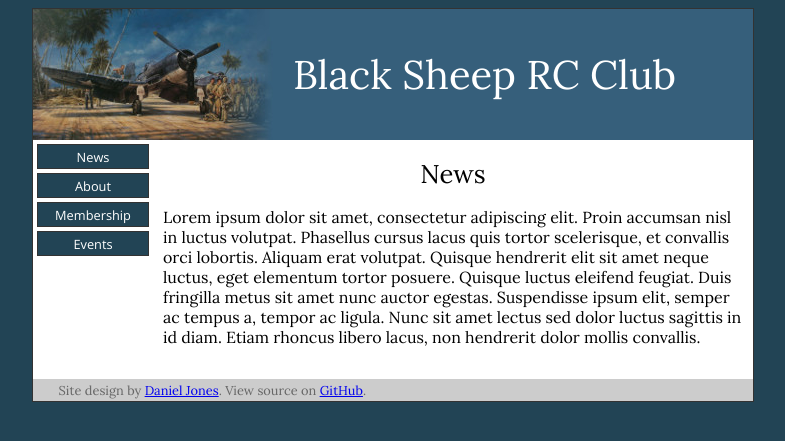
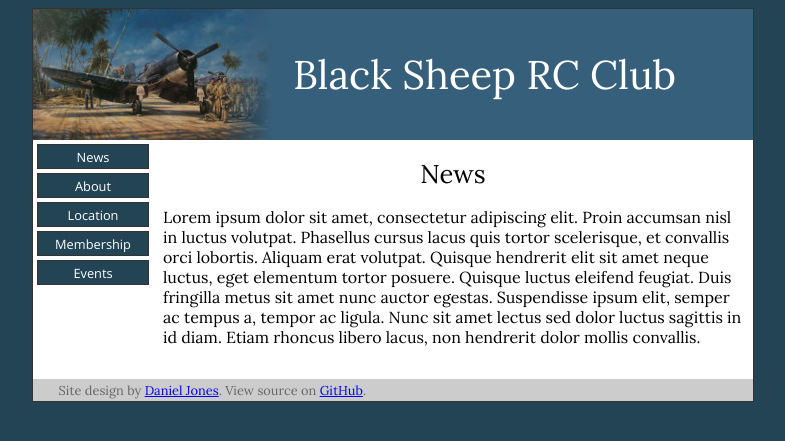
Before and after one commit to tortxof/blacksheeprcclub-www, a Jekyll site: the page built from index.html, in a window 1280 px wide. Shown: the top 441 px of the page, without its empty margins (247-1032 px from the left). Built offline with Jekyll 4.4.1, drawn with Linux system fonts in a browser that asks for light colours.

Commit message:
Added location to nav.

```diff
--- a/_includes/nav.html
+++ b/_includes/nav.html
@@ -1,6 +1,7 @@
 <ul>
 <li><a href="/">News</a></li>
 <li><a href="/about/">About</a></li>
+<li><a href="/location/">Location</a></li>
 <li><a href="/membership/">Membership</a></li>
 <li><a href="/events/">Events</a></li>
 </ul>
```
